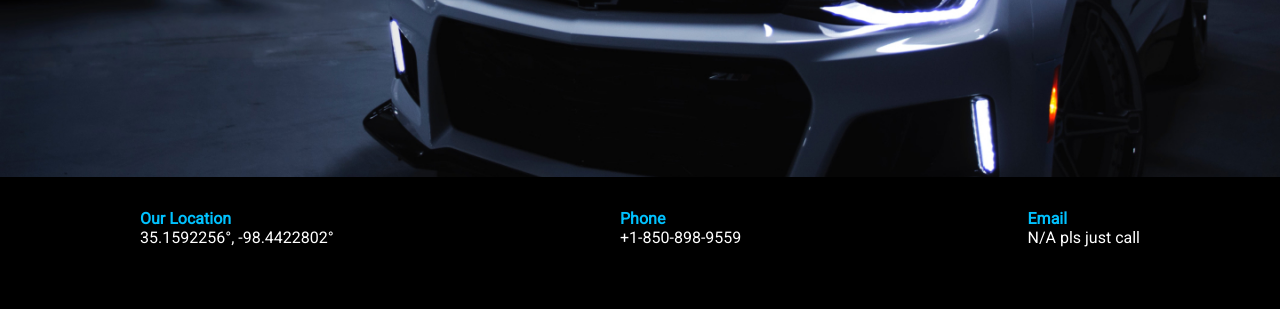
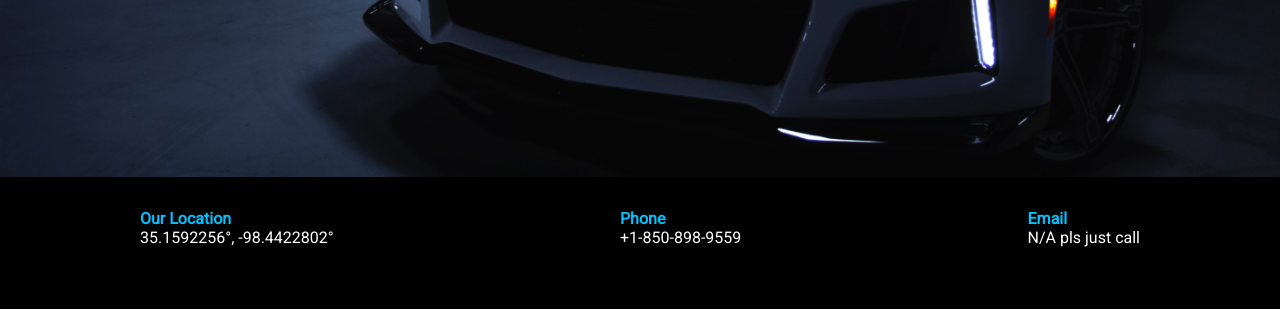
Before and after one commit to aratakiichi/carweb, a plain HTML site: page index.html in a window 1280 px wide. Shown: the part 523-832 px from the top of the page. Drawn offline with Linux system fonts and the light colour scheme.

Commit message:
Update styles.css

```diff
--- a/styles.css
+++ b/styles.css
@@ -4,8 +4,6 @@ body {
 	background-color: white;
 	font-family:'Roboto', sans-serif;
 	margin: 0;
-    background-image: url("images/car-bg.jpeg");
-	background-size: cover;
 }
 
 header {
@@ -15,6 +13,8 @@ header {
 	background-position: center center;
 	flex-direction: column;
 	align-items:flex-start;
+	background-image: url("images/car-bg.jpeg");
+	background-size: cover;
 }
 .container {
 	max-width: 100%;
```
